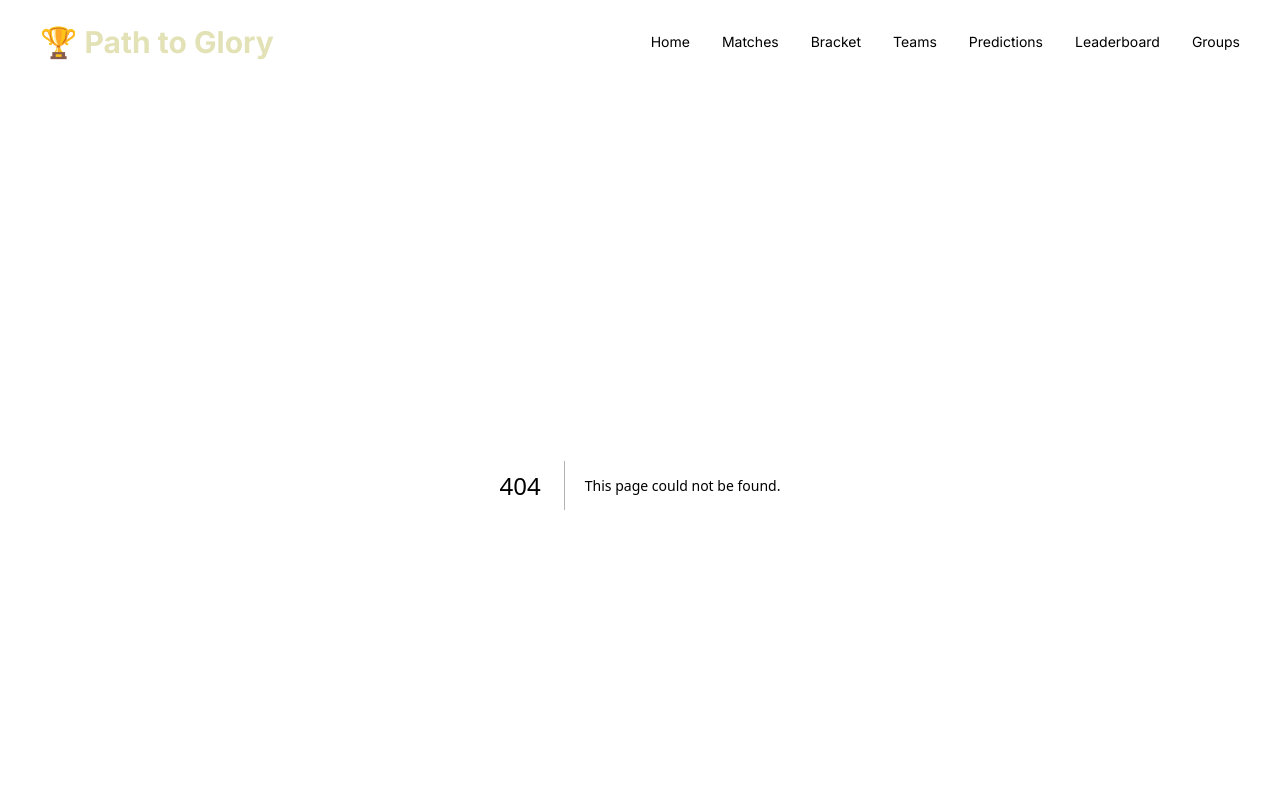
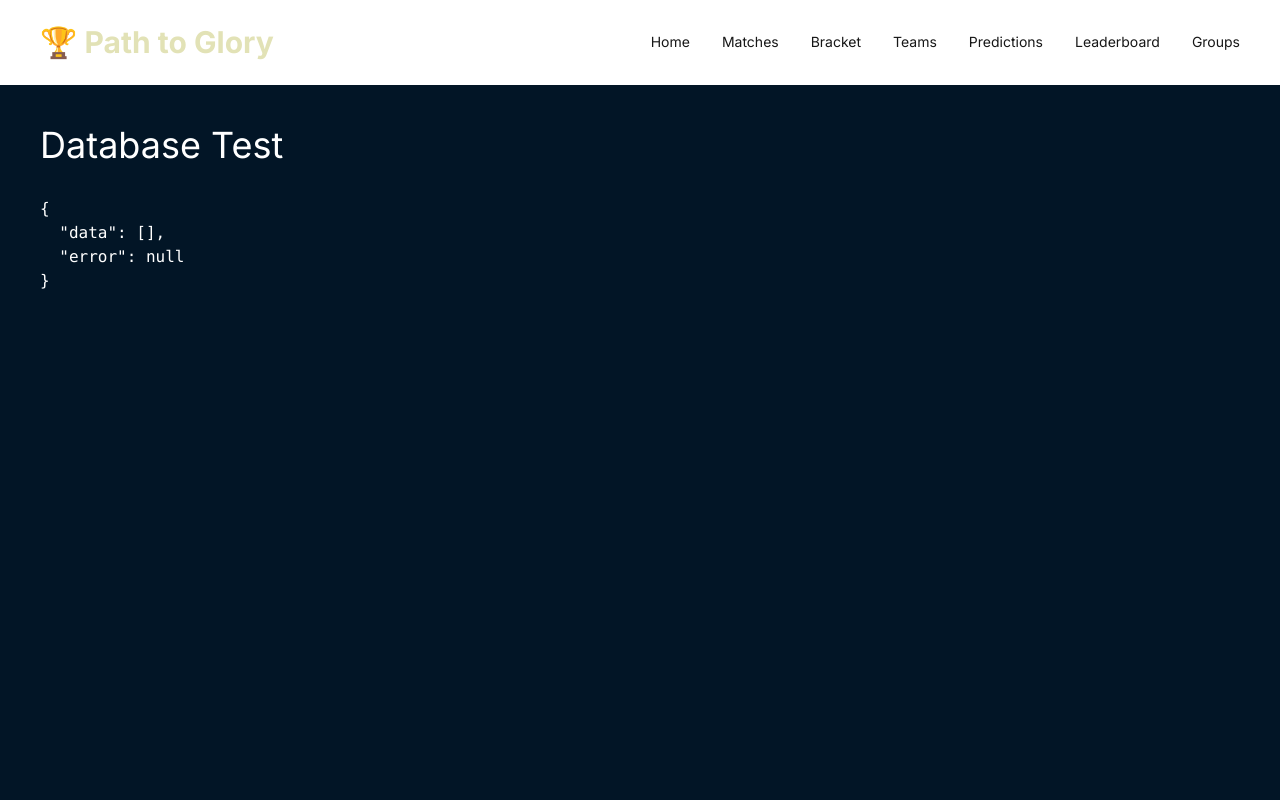
Before and after one commit to saviour159/path-to-glory, a Next.js app: page /test-db in a window 1280 px wide. Before the commit this address had no page. Shown: the top 800 px of the page. Built offline with nearby package versions, Linux system fonts and the light colour scheme; no server answers; the database is empty.

Commit message:
Supabase setup and diagnostics

```diff
--- /dev/null
+++ b/app/test-db/page.tsx
@@ -0,0 +1,22 @@
+import { supabase } from "@/lib/supabase";
+
+export default async function TestDbPage() {
+  const { data, error } = await supabase.from("teams").select("*");
+
+  return (
+    <main className="p-10 text-white bg-[#021526] min-h-screen">
+      <h1 className="text-4xl mb-8">Database Test</h1>
+
+      <pre>
+        {JSON.stringify(
+          {
+            data,
+            error,
+          },
+          null,
+          2,
+        )}
+      </pre>
+    </main>
+  );
+}
--- /dev/null
+++ b/lib/supabase.ts
@@ -0,0 +1,7 @@
+import { createClient } from "@supabase/supabase-js";
+
+const supabaseUrl = process.env.NEXT_PUBLIC_SUPABASE_URL!;
+
+const supabaseAnonKey = process.env.NEXT_PUBLIC_SUPABASE_ANON_KEY!;
+
+export const supabase = createClient(supabaseUrl, supabaseAnonKey);
```
